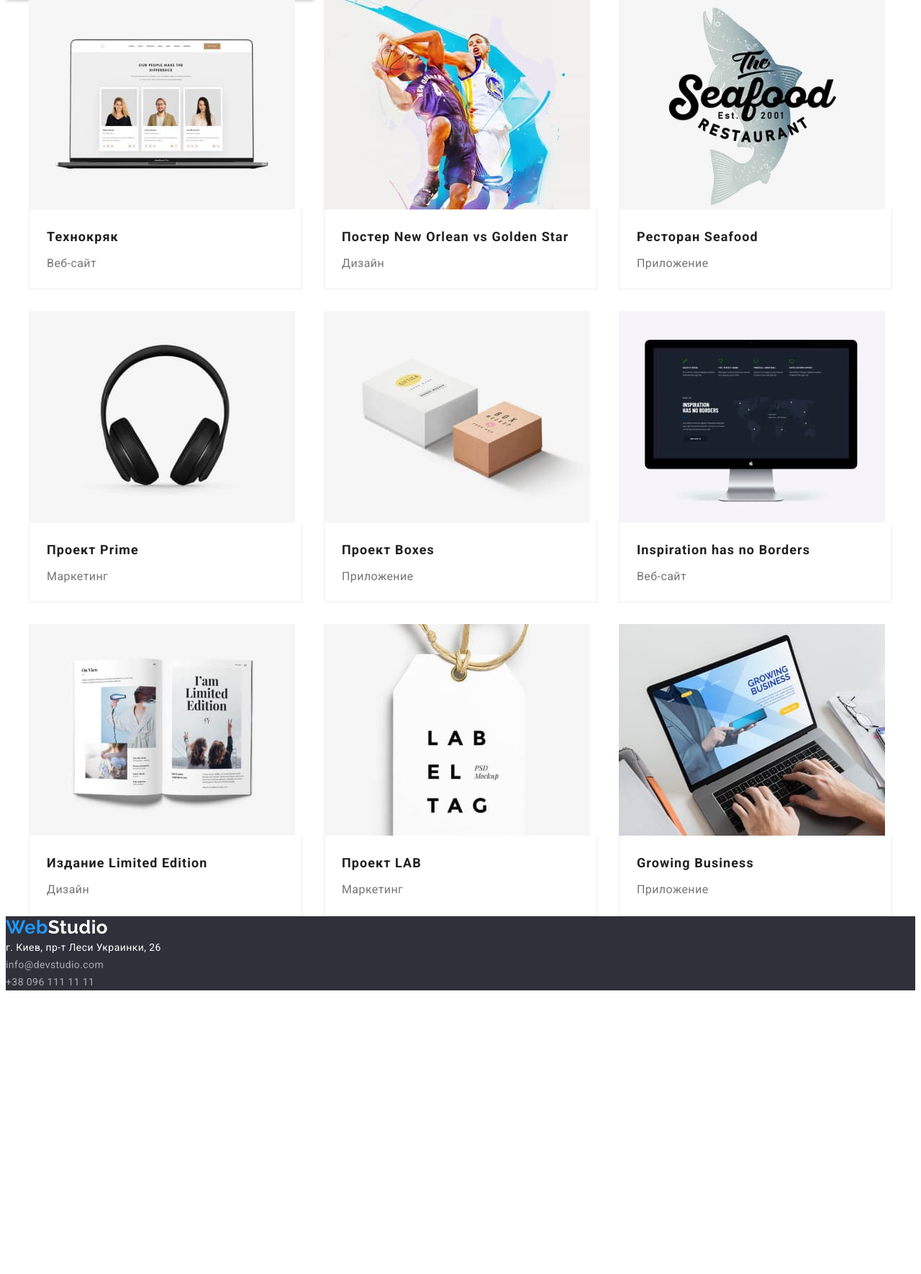
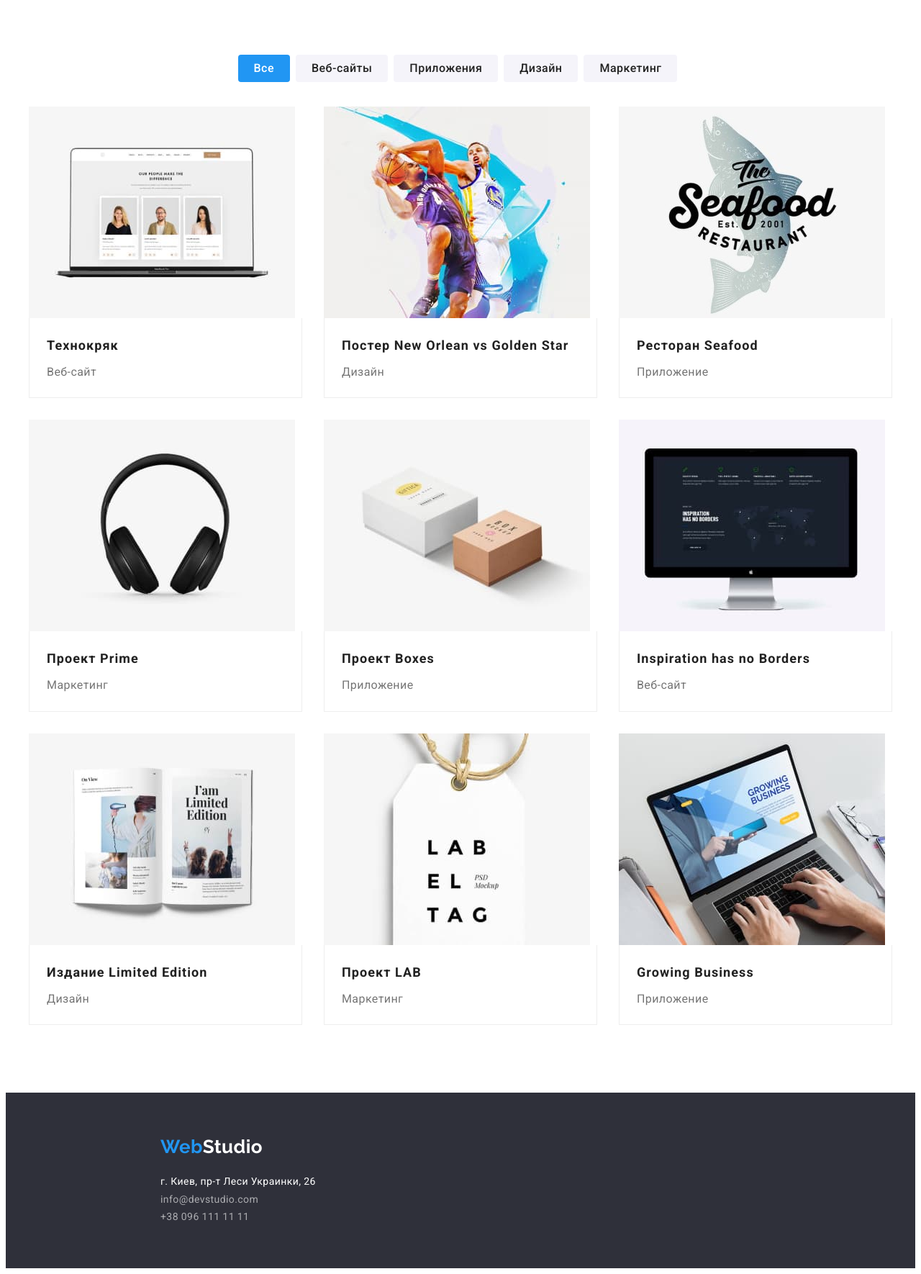
Before and after one commit to Egor-Bogatyriov/goit-markup-hw-03, a plain HTML site: page portfolio.html in a window 1280 px wide. Shown: the part 121-1891 px from the top of the page at 72% size. Before the commit the page ends 1505 px from the top, so only its background shows below. Drawn offline with Linux system fonts and the light colour scheme.

Commit message:
stydio+porfolio

```diff
--- a/css/styles.css
+++ b/css/styles.css
@@ -47,6 +47,15 @@ body {
   list-style: none;
 }
 
+.container {
+  width: 1200px;
+  padding-left: 15px;
+  padding-right: 15px;
+  margin: auto;
+  padding-top: 94px;
+  padding-bottom: 94px;
+}
+
 /* лого */
 .logo {
   font-family: "Raleway", sans-serif;
@@ -69,8 +78,6 @@ body {
 /* шапка сайта */
 .header-link {
   display: block;
-  padding-top: 32px;
-  padding-bottom: 32px;
 
   font-weight: 500;
   line-height: 1.14;
@@ -96,13 +103,6 @@ body {
   color: var(--cursor-text-color);
 }
 
-.container {
-  width: 1200px;
-  padding-left: 15px;
-  padding-right: 15px;
-  margin: auto;
-}
-
 /* .header-container {
   outline: 1px solid red;
 }
@@ -114,6 +114,8 @@ body {
 .header-container {
   display: flex;
   align-items: center;
+  padding-top: 32px;
+  padding-bottom: 32px;
 }
 
 .header-navigation {
@@ -153,21 +155,34 @@ body {
 }
 
 /* подвал сайта */
+.footer-section {
+  padding-top: 60px;
+  padding-right: auto;
+  padding-bottom: 60px;
+  padding-left: 215px;
+}
+
 .footer {
   background-color: var(--footer-background-color);
 }
 
 .footer-address {
+  margin-top: 20px;
+
   font-style: normal;
 }
 
 .footer-address-map-link {
+  margin-bottom: 9px;
+
   font-weight: normal;
   line-height: 1.72;
   color: var(--primary-title-color);
 }
 
 .footer-address-link {
+  margin-bottom: 20px;
+
   font-weight: normal;
   line-height: 1.72;
   color: rgba(255, 255, 255, 0.6);
@@ -184,7 +199,7 @@ body {
 
 /* главная часть - студия */
 /* section hero */
-.hero-container{
+.hero-container {
   padding-top: 200px;
   padding-right: 252px;
   padding-bottom: 280px;
@@ -207,15 +222,13 @@ body {
   color: var(--primary-title-color);
 }
 
-
-
 .hero-btn {
   display: block;
   margin-top: 30px;
   margin-right: auto;
   margin-left: auto;
 
-  font-family: 'Roboto', sans-serif;
+  font-family: "Roboto", sans-serif;
   font-weight: 700;
   font-size: 16px;
   line-height: 1.87;
@@ -229,15 +242,26 @@ body {
   padding: 10px 32px;
   box-shadow: 0px 4px 4px rgba(0, 0, 0, 0.15);
   border-radius: 4px;
-
 }
 
 /* о преимуществах */
-.benefits-list{
+.benefits-container {
+  padding-bottom: 47px;
+}
+
+.benefits-list {
   display: flex;
+  margin-right: -30px;
+}
+
+.benefits-item {
+  margin-right: 30px;
+  flex-basis: calc(100% / 4 -30px);
 }
 
 .benefits-title {
+  margin-bottom: 10px;
+
   font-weight: bold;
   line-height: 1.2;
   text-transform: uppercase;
@@ -245,6 +269,8 @@ body {
 }
 
 .benefits-text {
+  max-width: 270px;
+
   font-weight: normal;
   font-size: 14px;
   line-height: 1.7;
@@ -253,11 +279,21 @@ body {
 }
 
 /* вид деятельности */
-.activity-list{
+.activity-container {
+  padding-top: 47px;
+}
+
+.activity-list {
   display: flex;
 }
 
+.activity-item {
+  margin-right: 30px;
+}
+
 .activity-title {
+  margin-bottom: 50px;
+
   font-weight: bold;
   font-size: 36px;
   line-height: 1.2;
@@ -275,8 +311,6 @@ body {
 /* знакомство с командой */
 .team {
   background-color: var(--team-background-color);
-  padding-top: 94px;
-  padding-bottom: 94px;
 }
 
 .team-list {
@@ -284,9 +318,13 @@ body {
   margin-right: -30px;
 }
 
-.team-item{
+.team-item {
   flex-basis: calc(100% / 4 - 30px);
   margin-right: 30px;
+  background: #ffffff;
+  box-shadow: 0px 1px 3px rgba(0, 0, 0, 0.12), 0px 1px 1px rgba(0, 0, 0, 0.14),
+    0px 2px 1px rgba(0, 0, 0, 0.2);
+  border-radius: 0px 0px 4px 4px;
 }
 
 .team-title-primary {
@@ -298,7 +336,7 @@ body {
   text-align: center;
 }
 
-.name-block{
+.name-block {
   margin-top: 30px;
   padding-bottom: 30px;
 }
@@ -323,23 +361,31 @@ body {
 
 /* ----------портфолио---------- */
 .filter-btn {
-  font-family: inherit;
+  font-family: "Roboto", sans-serif;
   font-weight: 500;
   font-size: 16px;
-  line-height: 1.6;
-  text-align: center;
+  line-height: 1.62;
   letter-spacing: 0.03em;
-  color: var(--primary-text-color);
-  background-color: var(--team-background-color);
+
   cursor: pointer;
-  background: #F5F4FA;
-  border: 1px solid #000000;
-  box-shadow: 0px 4px 4px rgba(0, 0, 0, 0.25);
+
+  color: #212121;
+  background: #f5f4fa;
+
   border-radius: 4px;
+  border: 0;
+  padding: 6px 22px;
 }
 
-.filter-list{
+.filter-list {
   display: flex;
+  justify-content: center;
+  padding-top: 94px;
+  margin-bottom: 34px;
+}
+
+.filter-item {
+  margin-right: 8px;
 }
 
 .filter-btn:hover,
@@ -347,6 +393,10 @@ body {
 .current-btn {
   background-color: var(--cursor-text-color);
   color: var(--primary-white-color);
+}
+
+.examples-container {
+  padding-top: 0;
 }
 
 .examples-tittle {
@@ -373,8 +423,8 @@ body {
   display: flex;
   flex-wrap: wrap;
 
-  margin-left: calc( -1 * var(--card-set-gap));
-  margin-top: calc( -1 * var(--card-set-gap));
+  margin-left: calc(-1 * var(--card-set-gap));
+  margin-top: calc(-1 * var(--card-set-gap));
 }
 
 .examples-list .list-item {
@@ -386,7 +436,7 @@ body {
 }
 
 .list-item-text {
-  padding: 20px 24px ;
+  padding: 20px 24px;
   border-left: 1px solid #eeeeee;
   border-right: 1px solid #eeeeee;
   border-bottom: 1px solid #eeeeee;
--- a/portfolio.html
+++ b/portfolio.html
@@ -38,7 +38,6 @@
     </header>
     <!-- блок герой -->
     <main>
-        <section>
         <ul
     class="filter-list list">
             <li class="filter-item"><button class="filter-btn current-btn" type="button">Все</button></li>
@@ -48,8 +47,8 @@
             <li class="filter-item"><button class="filter-btn" type="button">Маркетинг</button></li>
         </ul>
 
-
-    <div class="container">
+    <div
+    class="container examples-container">
         <ul class="examples-list list">
             <li class="list-item">
                 <a href="" class="examples-link link">
@@ -134,13 +133,12 @@
             </li>
         </ul>
     </div>
-
         </section>
-
     </main>
     <!-- подвал сайта -->
     <footer
     class="footer">
+    <div class="footer-section">
         <a href="./index.html" class="logo link" lang="eu"> Web<span class="logo-footer">Studio</span> </a>
 
         <address class="footer-address">
@@ -150,7 +148,7 @@
                 <li class="footer-address-item"><a class="footer-address-link link" href="tel:+380961111111">+38 096 111 11 11</a></li>
             </ul>
         </address>
+    </div>
     </footer>
-
 </body>
 </html>
```
Also changed, not shown: index.html (+5 -3 lines). Lines whose indentation alone changed are shown as unchanged.
